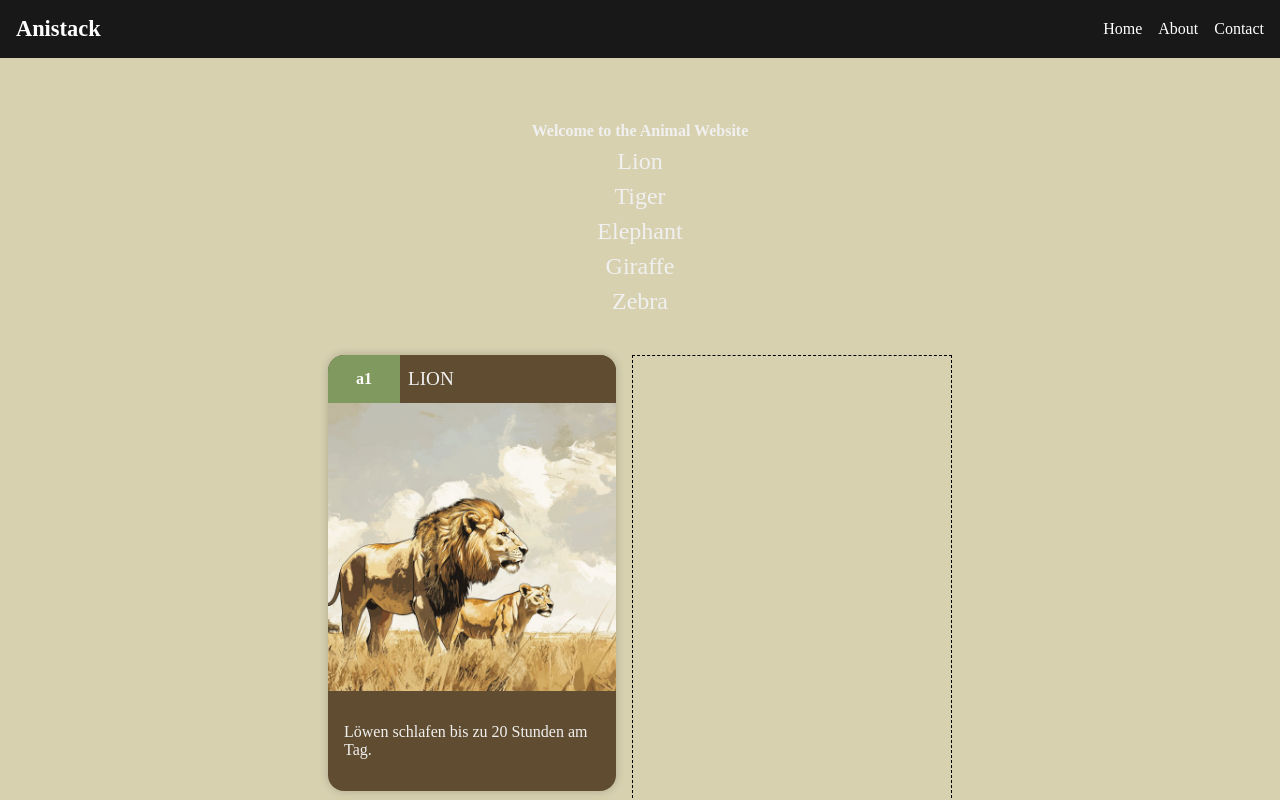
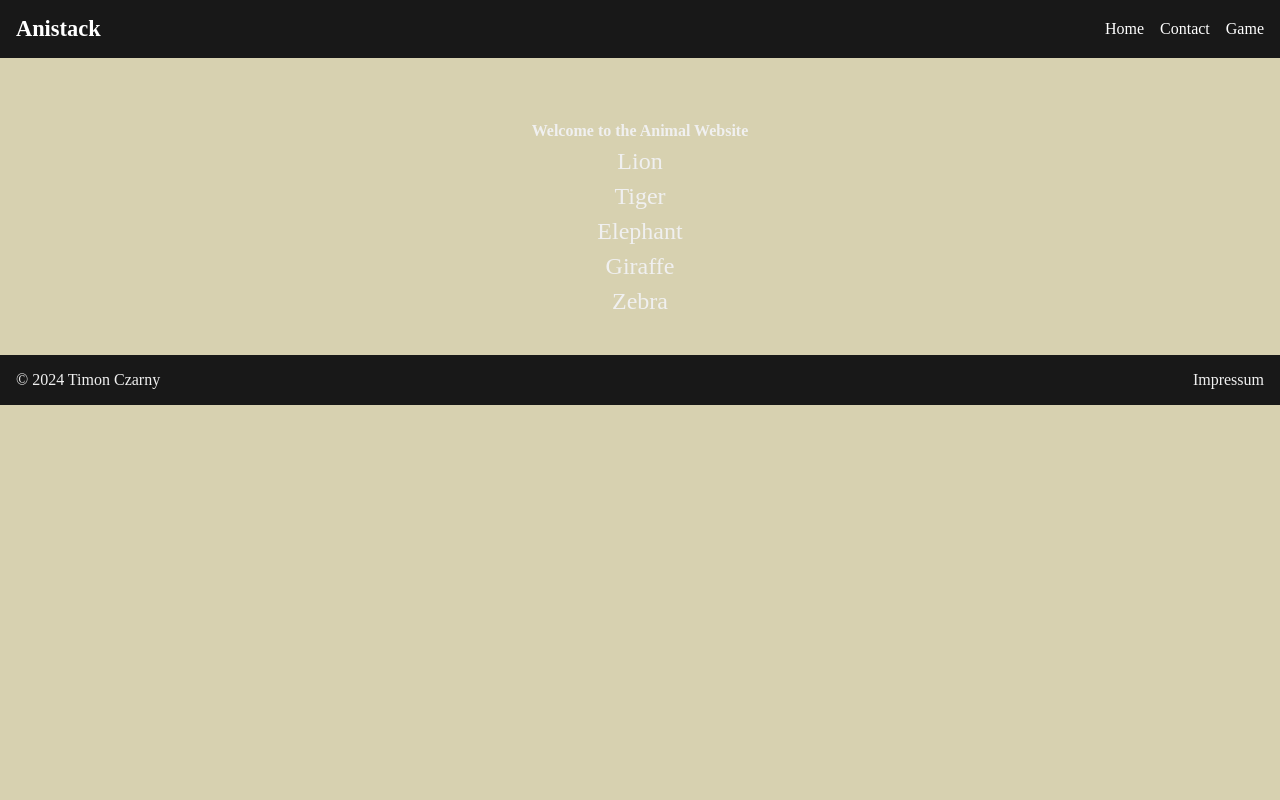
Before and after one commit to ITimonI/anidoubt, a Svelte app: page / in a window 1280 px wide. Shown: the top 800 px of the page. Built offline with nearby package versions, Linux system fonts and the light colour scheme; a web font is replaced by a local one.

Commit message:
added game route and created game component

```diff
--- a/src/App.svelte
+++ b/src/App.svelte
@@ -1,46 +1,14 @@
 <script>
   import Router from "svelte-spa-router";
-  import { onMount } from "svelte";
-  import animalData from "./assets/data/animaldata.js";
-  import Card from "./components/Card.svelte";
-  import Sortable from "sortablejs";
   import Home from "./routes/Home.svelte";
   import About from "./routes/About.svelte";
-
+  import Game from "./routes/Game.svelte";
 
   const routes = {
     "/": Home,
     "/about": About,
+    "/game": Game,
   };
-
-  let playerStack;
-  let dropStack;
-
-  let playerCards = [...animalData]; // Initialize with all cards
-  let dropCards = []; // Initialize as empty
-
-  onMount(() => {
-    new Sortable(playerStack, {
-      group: "shared",
-      animation: 150,
-      onEnd: (evt) => {updateStacks(evt)},
-    });
-
-    new Sortable(dropStack, {
-      group: "shared",
-      animation: 150,
-      onEnd: (evt) => {updateStacks(evt)},
-    });
-  });
-
-  function updateStacks(evt) {
-    // Update stacks after drag-and-drop
-    if (evt.from === playerStack) {
-      dropCards.push(...playerCards.splice(evt.oldIndex, 1));
-    } else if (evt.from === dropStack) {
-      playerCards.push(...dropCards.splice(evt.oldIndex, 1));
-    }
-  }
 </script>
 
 <div>
@@ -53,27 +21,13 @@
     <nav id="nav-menu">
       <ul id="nav-items">
         <li><a href="#/">Home</a></li>
-        <li><a href="#/about">About</a></li>
         <li><a href="#contact">Contact</a></li>
+        <li><a href="#/game">Game</a></li>
       </ul>
     </nav>
   </header>
   <main>
     <Router {routes}/>
-    <div class="wrapper">
-      <div id="game">
-        <div id="player-stack" bind:this={playerStack}>
-          {#each playerCards as animal}
-            <Card {animal} />
-          {/each}
-        </div>
-        <div id="drop-stack" bind:this={dropStack}>
-          {#each dropCards as animal}
-            <Card {animal} />
-          {/each}
-        </div>
-      </div>
-    </div>
   </main>
   <footer>
     <p>&copy; 2024 Timon Czarny</p>
@@ -82,15 +36,5 @@
 </div>
 
 <style>
-  #game {
-    display: flex;
-    flex-direction: row;
-    gap: 1em;
-  }
 
-  #drop-stack {
-    min-width: 20em; /* Adjust this value to match the width of a card */
-    min-height: 100%; /* Adjust this value to match the height of a card */
-    border: 1px dashed #000000; /* Optional: Add a border to visualize the drop area */
-  }
 </style>
--- a/src/routes/Game.svelte
+++ b/src/routes/Game.svelte
@@ -0,0 +1,68 @@
+<script>
+    import { onMount } from "svelte";
+    import animalData from "../assets/data/animaldata.js";
+    import Sortable from "sortablejs";
+    import Card from "../components/Card.svelte";
+
+    let playerStack;
+    let dropStack;
+
+    let playerCards = [...animalData]; // Initialize with all cards
+    let dropCards = []; // Initialize as empty
+
+    onMount(() => {
+        new Sortable(playerStack, {
+            group: "shared",
+            animation: 150,
+            onEnd: (evt) => {
+                updateStacks(evt);
+            },
+        });
+
+        new Sortable(dropStack, {
+            group: "shared",
+            animation: 150,
+            onEnd: (evt) => {
+                updateStacks(evt);
+            },
+        });
+    });
+
+    function updateStacks(evt) {
+        // Update stacks after drag-and-drop
+        if (evt.from === playerStack) {
+            dropCards.push(...playerCards.splice(evt.oldIndex, 1));
+        } else if (evt.from === dropStack) {
+            playerCards.push(...dropCards.splice(evt.oldIndex, 1));
+        }
+    }
+</script>
+
+<div class="wrapper">
+    <div id="game">
+        <div id="player-stack" bind:this={playerStack}>
+            {#each playerCards as animal}
+                <Card {animal} />
+            {/each}
+        </div>
+        <div id="drop-stack" bind:this={dropStack}>
+            {#each dropCards as animal}
+                <Card {animal} />
+            {/each}
+        </div>
+    </div>
+</div>
+
+<style>
+    #game {
+        display: flex;
+        flex-direction: row;
+        gap: 1em;
+    }
+
+    #drop-stack {
+        min-width: 20em; /* Adjust this value to match the width of a card */
+        min-height: 100%; /* Adjust this value to match the height of a card */
+        border: 1px dashed #000000; /* Optional: Add a border to visualize the drop area */
+    }
+</style>
```
